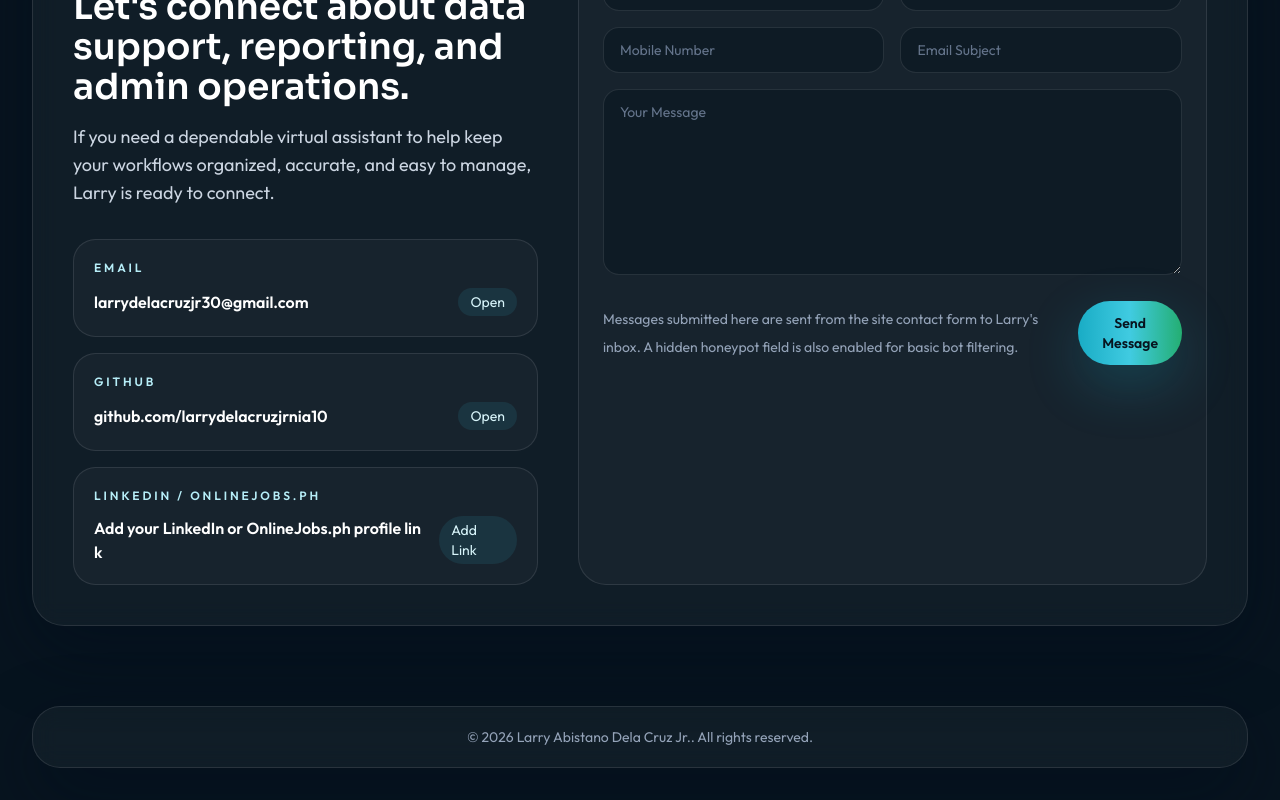
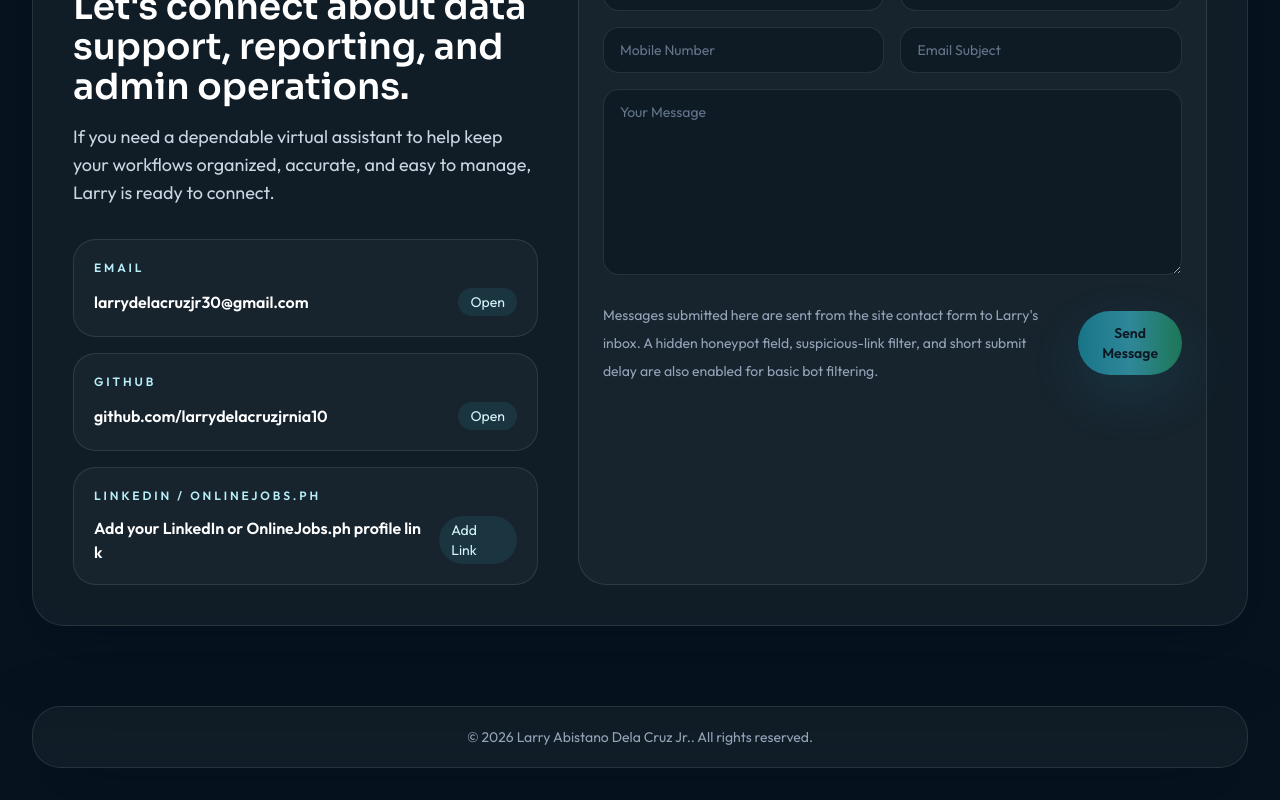
Before and after one commit to larrydelacruzjrnia10/LADC-Portfolio, a React (Vite) app: page / in a window 1280 px wide. Shown: the part 6938-7738 px from the top of the page. Built offline with nearby package versions, Linux system fonts and the light colour scheme; no server answers.

Commit message:
Harden contact form validation

```diff
--- a/src/components/ContactSection.jsx
+++ b/src/components/ContactSection.jsx
@@ -1,8 +1,13 @@
-import { useState } from 'react';
+import { useEffect, useState } from 'react';
 import SectionHeader from './SectionHeader';
 import { contactContent } from '../data/siteContent';
 
 const FORMSPREE_ENDPOINT = import.meta.env.VITE_FORMSPREE_ENDPOINT || '';
+const MIN_SUBMIT_DELAY_MS = 3500;
+const EMAIL_PATTERN = /^[^\s@]+@[^\s@]+\.[^\s@]+$/;
+const URL_PATTERN = /(?:https?:\/\/|www\.)[^\s]+/gi;
+const SUSPICIOUS_URL_PATTERN =
+  /(?:bit\.ly|tinyurl\.com|t\.co|goo\.gl|rb\.gy|rebrand\.ly|cutt\.ly|is\.gd|buff\.ly|grabify|ngrok|discord\.gg|telegram\.me|wa\.me|\.ru\b|\.cn\b|\.tk\b|\.xyz\b|\.click\b|\.top\b|\.shop\b)/i;
 
 const initialFormState = {
   fullName: '',
@@ -26,16 +31,56 @@ function buildMailtoLink(emailAddress, formState) {
   return `mailto:${emailAddress}?subject=${encodeURIComponent(fallbackSubject)}&body=${encodeURIComponent(body)}`;
 }
 
+function getSpamUrlMessage(formState) {
+  const combinedText = `${formState.subject}\n${formState.message}`;
+  const detectedUrls = combinedText.match(URL_PATTERN) || [];
+
+  if (detectedUrls.length > 2) {
+    return 'Please remove extra links and keep your message focused on your inquiry.';
+  }
+
+  if (detectedUrls.some((url) => SUSPICIOUS_URL_PATTERN.test(url))) {
+    return 'Please remove shortened or suspicious links before sending your message.';
+  }
+
+  return '';
+}
+
 function ContactSection() {
   const [formState, setFormState] = useState(initialFormState);
   const [status, setStatus] = useState({ type: '', message: '' });
   const [isSubmitting, setIsSubmitting] = useState(false);
+  const [delayPassed, setDelayPassed] = useState(false);
+  const [hasInteracted, setHasInteracted] = useState(false);
 
   const emailMethod = contactContent.methods.find((method) => method.href.startsWith('mailto:'));
   const emailAddress = emailMethod?.href.replace(/^mailto:/, '') || '';
+  const requiredFieldsFilled =
+    formState.fullName.trim() !== '' && formState.email.trim() !== '' && formState.message.trim() !== '';
+  const emailLooksValid = formState.email.trim() === '' || EMAIL_PATTERN.test(formState.email.trim());
+  const spamUrlMessage = getSpamUrlMessage(formState);
+  const validationMessage = !requiredFieldsFilled
+    ? 'Name, email address, and message are required.'
+    : !emailLooksValid
+      ? 'Please enter a valid email address.'
+      : spamUrlMessage
+        ? spamUrlMessage
+        : !delayPassed
+          ? 'Please wait a moment before sending.'
+          : '';
+  const canSubmit = requiredFieldsFilled && emailLooksValid && !spamUrlMessage && delayPassed && !isSubmitting;
+
+  useEffect(() => {
+    const timer = window.setTimeout(() => {
+      setDelayPassed(true);
+    }, MIN_SUBMIT_DELAY_MS);
+
+    return () => window.clearTimeout(timer);
+  }, []);
 
   function handleChange(event) {
     const { name, value } = event.target;
+    setHasInteracted(true);
     setFormState((current) => ({
       ...current,
       [name]: value,
@@ -45,10 +90,18 @@ function ContactSection() {
   async function handleSubmit(event) {
     event.preventDefault();
 
-    if (!formState.fullName.trim() || !formState.email.trim() || !formState.message.trim()) {
+    if (!requiredFieldsFilled) {
       setStatus({
         type: 'error',
         message: 'Please fill in your name, email address, and message before sending.',
+      });
+      return;
+    }
+
+    if (!emailLooksValid) {
+      setStatus({
+        type: 'error',
+        message: 'Please enter a valid email address before sending.',
       });
       return;
     }
@@ -66,6 +119,22 @@ function ContactSection() {
       setStatus({
         type: 'success',
         message: 'Your message was sent successfully.',
+      });
+      return;
+    }
+
+    if (!delayPassed) {
+      setStatus({
+        type: 'error',
+        message: 'Please wait a moment before sending your message.',
+      });
+      return;
+    }
+
+    if (spamUrlMessage) {
+      setStatus({
+        type: 'error',
+        message: spamUrlMessage,
       });
       return;
     }
@@ -236,14 +305,24 @@ function ContactSection() {
                 </div>
               ) : null}
 
+              {!status.message && hasInteracted && validationMessage ? (
+                <div className="mt-4 rounded-[1rem] border border-brand-400/20 bg-brand-400/8 px-4 py-3 text-sm text-brand-100">
+                  {validationMessage}
+                </div>
+              ) : null}
+
               <div className="mt-5 flex flex-col gap-4 sm:flex-row sm:items-center sm:justify-between">
                 <p className="max-w-lg text-sm leading-7 text-slate-400">
                   {FORMSPREE_ENDPOINT
-                    ? "Messages submitted here are sent from the site contact form to Larry's inbox. A hidden honeypot field is also enabled for basic bot filtering."
+                    ? "Messages submitted here are sent from the site contact form to Larry's inbox. A hidden honeypot field, suspicious-link filter, and short submit delay are also enabled for basic bot filtering."
                     : 'This form currently opens a prefilled email draft. Add a Formspree endpoint later to send directly from the website.'}
                 </p>
-                <button type="submit" className="button-primary w-full sm:w-auto" disabled={isSubmitting}>
-                  {isSubmitting ? 'Sending...' : 'Send Message'}
+                <button
+                  type="submit"
+                  className={`button-primary w-full sm:w-auto ${!canSubmit ? 'cursor-not-allowed opacity-60' : ''}`}
+                  disabled={!canSubmit}
+                >
+                  {isSubmitting ? 'Sending...' : !delayPassed && requiredFieldsFilled && emailLooksValid ? 'Please Wait...' : 'Send Message'}
                 </button>
               </div>
             </form>
```
Also changed, not shown: 1 other file (tests, documents, lock files or other folders).
